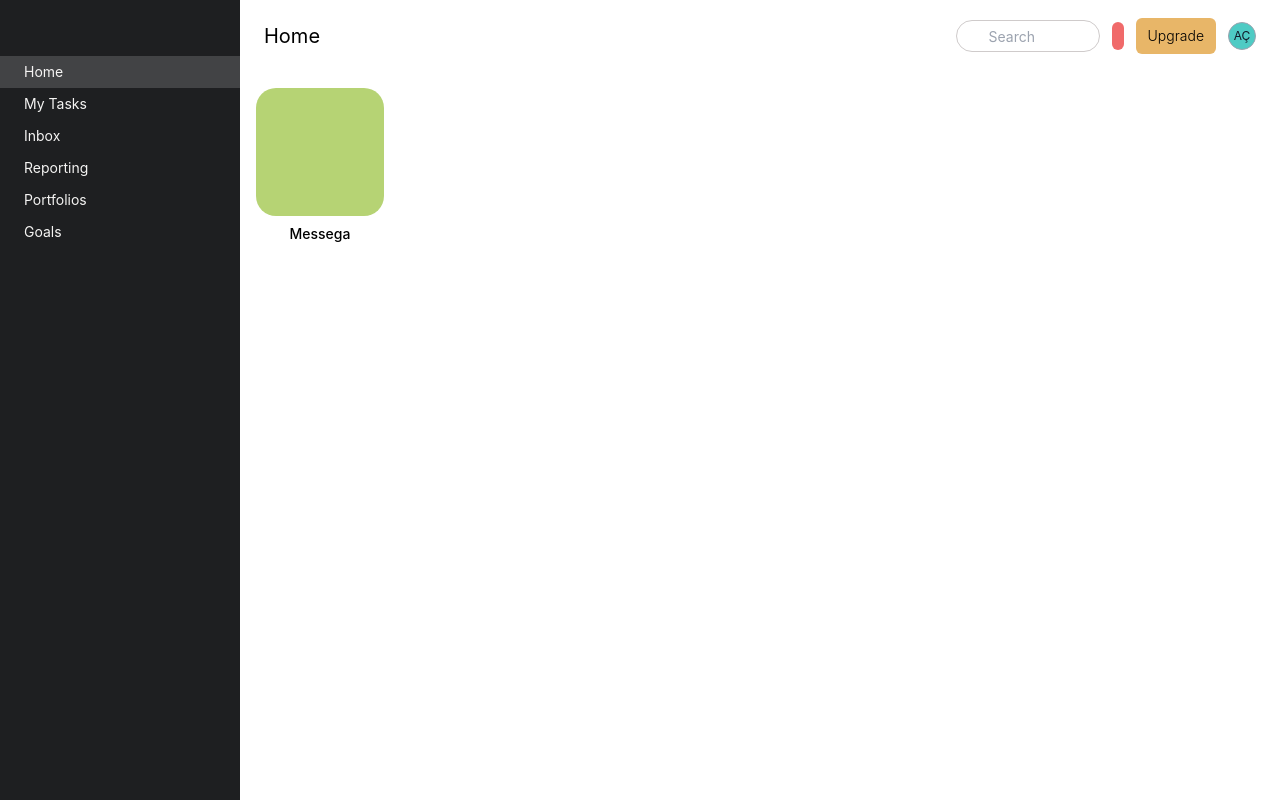
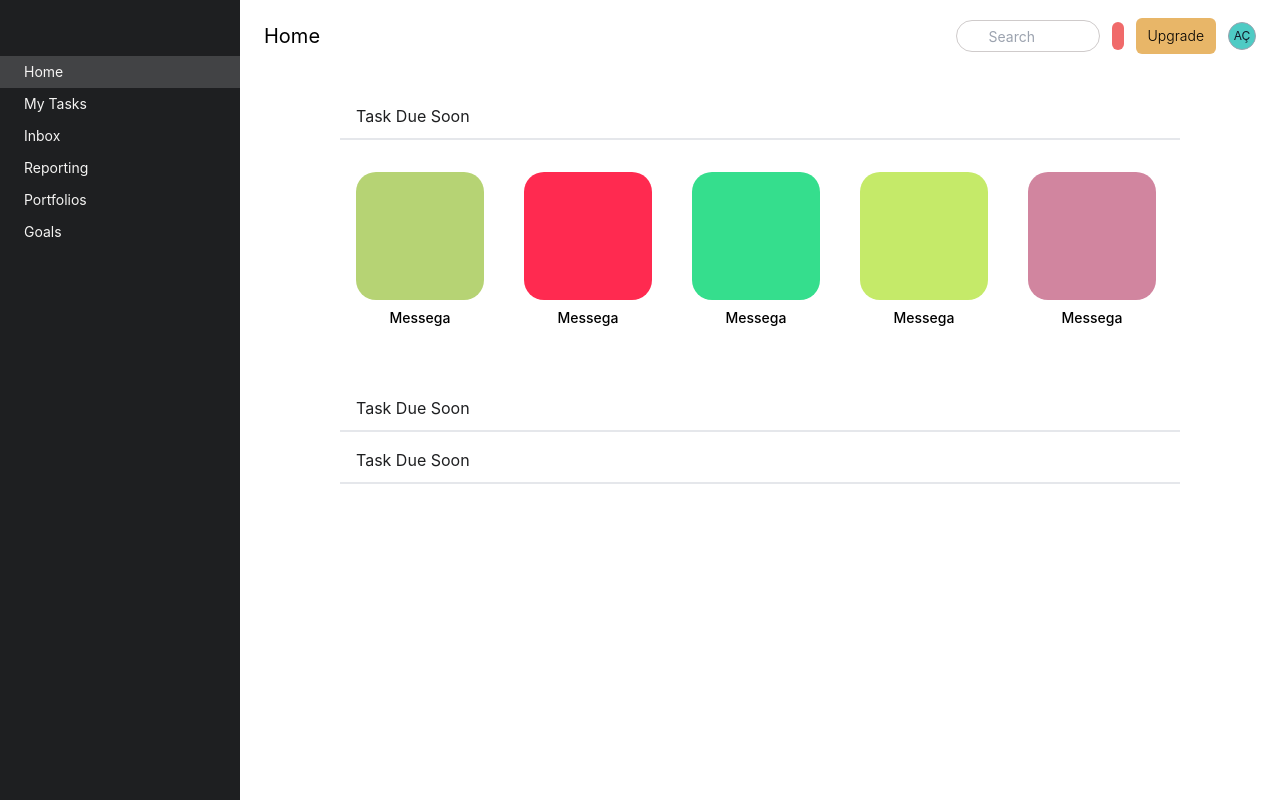
Before and after one commit to aahmetcakir/asana-clone, a Vue app: page /home in a window 1280 px wide. Built offline with nearby package versions, Linux system fonts and the light colour scheme.

Commit message:
completed home layout

```diff
--- a/src/App.vue
+++ b/src/App.vue
@@ -18,6 +18,16 @@ export default {
     Sidebar,
     AppBar,
   },
+  data() {
+    return {
+      windowWidth: window.innerWidth,
+    };
+  },
+  watch: {
+    "window.innerWidth"() {
+      console.log(window.innerWidth);
+    },
+  },
   computed: {
     routeName() {
       return this.$route.name;
--- a/src/components/AppBar.vue
+++ b/src/components/AppBar.vue
@@ -21,6 +21,7 @@
           />
           <icon name="search" class="absolute top-2 left-2"></icon>
         </form>
+
         <!-- button group -->
         <div class="flex space-x-3 items-center mr-2">
           <button
--- a/src/components/Avatar.vue
+++ b/src/components/Avatar.vue
@@ -24,9 +24,6 @@ export default {
     userBackgroundColor() {
       return this.$store.state.userBackgroundColor?.userColor;
     },
-    sizes() {
-      return `maxWidth: ${this.size / 4}px; maxHeight: ${this.size / 4}px;`;
-    },
   },
 };
 </script>
--- a/src/components/Sidebar.vue
+++ b/src/components/Sidebar.vue
@@ -1,6 +1,6 @@
 <template>
   <div
-    class="bg-dark w-60 h-screen transition-all flex-shrink-0"
+    class="bg-dark w-60 h-screen transition-all duration-500 flex-shrink-0"
     :class="navDrawer ? '-ml-60' : ''"
   >
     <div class="pb-6 pt-8 px-6 flex items-center justify-between">
@@ -10,6 +10,7 @@
         <icon name="menu" class="text-white"></icon>
       </button>
     </div>
+
     <ul class="text-inverse-text text-sm">
       <router-link
         v-for="item in menuItems"
--- /dev/null
+++ b/src/components/icons/HubSectionIcon.vue
@@ -0,0 +1,7 @@
+<template>
+  <svg width="16" height="16" fill="currentColor" viewBox="0 0 32 32">
+    <path
+      d="M13.707,6.707L23,16l-9.293,9.293C13.077,25.923,12,25.477,12,24.586V7.414C12,6.523,13.077,6.077,13.707,6.707z"
+    ></path>
+  </svg>
+</template>
--- /dev/null
+++ b/src/components/icons/SideArrow.vue
@@ -0,0 +1,7 @@
+<template>
+  <svg width="20" height="20" fill="currentColor" viewBox="0 0 40 40">
+    <path
+      d="M7.5,32L7.5,32h-1c-1.5,0-2.8-0.8-3.4-2c-0.8-1.5-0.4-3.4,0.9-4.5c1.2-1,1.9-2.4,2-3.9v-6.1C6,8.1,12.3,2,20,2s14,6.1,14,13.5V22c0.2,1.4,0.9,2.6,2,3.5c1.3,1.1,1.7,2.9,0.9,4.5c-0.6,1.2-2,2-3.4,2h-0.9H7.5z M7.6,29h25.8c0.3,0,0.7-0.2,0.8-0.4c0.2-0.4,0-0.7-0.2-0.8l0,0c-1.6-1.4-2.7-3.3-3-5.5c0-0.1,0-0.1,0-0.2v-6.6C31,9.7,26.1,5,20,5S9,9.7,9,15.5v6.1v0.1c-0.2,2.4-1.3,4.5-3.1,6c-0.2,0.2-0.3,0.5-0.2,0.8C5.9,28.8,6.2,29,6.5,29H7.6L7.6,29z M24.7,34c-0.7,1.9-2.5,3.2-4.7,3.2s-4-1.3-4.7-3.2H24.7z"
+    ></path>
+  </svg>
+</template>
--- a/src/store/index.js
+++ b/src/store/index.js
@@ -23,7 +23,7 @@ export default new Vuex.Store({
   },
   mutations: {
     drawer(state) {
-      return (state.navigationDrawer = !state.navigationDrawer);
+      state.navigationDrawer = !state.navigationDrawer;
     },
     userColor(state, userColor) {
       return (state.userBackgroundColor = userColor);
--- a/src/views/Home.vue
+++ b/src/views/Home.vue
@@ -1,13 +1,81 @@
 <template>
-  <div>
-    <project-card></project-card>
+  <div class="grid place-content-center mt-8">
+    <section class="w-210">
+      <div class="text-dark flex items-center border-b-2 pb-2.5 mb-4">
+        <button
+          class="p-1 hover:bg-projectCardHover rounded mr-2"
+          @click="subSectionDrawer(0)"
+        >
+          <icon
+            name="hub-section"
+            :class="subSectionDraw[0] ? 'transform rotate-90' : ''"
+          ></icon>
+        </button>
+        <span @click="subSectionDrawer(0)" class="cursor-pointer"
+          >Task Due Soon</span
+        >
+      </div>
+      <div class="space-x-2" :class="subSectionDraw[0] ? '' : 'hidden'">
+        <project-card v-for="i in 5" :key="i"></project-card>
+      </div>
+    </section>
+    <section class="w-210">
+      <div class="text-dark flex items-center border-b-2 pb-2.5 mb-4">
+        <button
+          class="p-1 hover:bg-projectCardHover rounded mr-2"
+          @click="subSectionDrawer(1)"
+        >
+          <icon
+            name="hub-section"
+            :class="subSectionDraw[1] ? 'transform rotate-90' : ''"
+          ></icon>
+        </button>
+        <span @click="subSectionDrawer(1)" class="cursor-pointer"
+          >Task Due Soon</span
+        >
+      </div>
+      <div class="space-x-2" :class="subSectionDraw[1] ? '' : 'hidden'">
+        <project-card v-for="i in 5" :key="i"></project-card>
+      </div>
+    </section>
+    <section class="w-210">
+      <div class="text-dark flex items-center border-b-2 pb-2.5 mb-4">
+        <button
+          class="p-1 hover:bg-projectCardHover rounded mr-2"
+          @click="subSectionDrawer(2)"
+        >
+          <icon
+            name="hub-section"
+            :class="subSectionDraw[2] ? 'transform rotate-90' : ''"
+          ></icon>
+        </button>
+        <span @click="subSectionDrawer(2)" class="cursor-pointer"
+          >Task Due Soon</span
+        >
+      </div>
+      <div class="space-x-2" :class="subSectionDraw[2] ? '' : 'hidden'">
+        <project-card v-for="i in 5" :key="i"></project-card>
+      </div>
+    </section>
   </div>
 </template>
 <script>
 import ProjectCard from "@/components/ProjectCard";
+import Icon from "@/components/Icon.vue";
 export default {
   components: {
     ProjectCard,
+    Icon,
+  },
+  data() {
+    return {
+      subSectionDraw: [true, false, false],
+    };
+  },
+  methods: {
+    subSectionDrawer(n) {
+      this.$set(this.subSectionDraw, n, !this.subSectionDraw[n]);
+    },
   },
 };
 </script>
--- a/tailwind.config.js
+++ b/tailwind.config.js
@@ -23,6 +23,7 @@ module.exports = {
         18: "72px",
         110: "440px",
         183: "732px",
+        210: "840px",
       },
       borderRadius: {
         "2.5xl": "20px",
```
